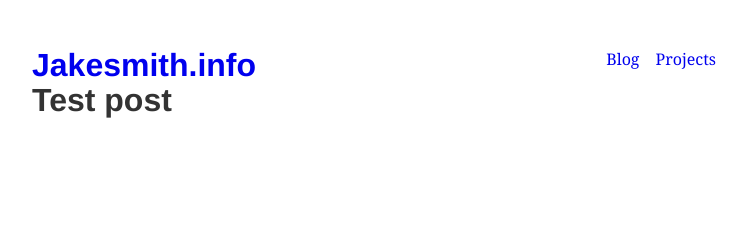
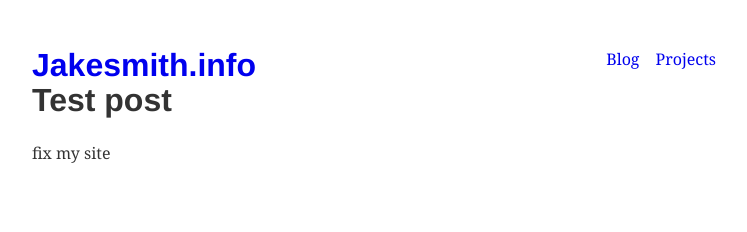
Before and after one commit to jakesmithdeveloper/my-site, a Gatsby site: page /posts/dummypost/ in a window 1280 px wide. Shown: the top 232 px of the page, without its empty margins (258-1005 px from the left). Built offline with nearby package versions, Linux system fonts and the light colour scheme; Gatsby itself is replaced by a stand-in of ours; some packages are replaced by stand-ins of ours.

Commit message:
trying to fix site

```diff
--- a/src/posts/dummypost.md
+++ b/src/posts/dummypost.md
@@ -5,3 +5,5 @@
 ---
 
 # Test post
+
+fix my site
```
